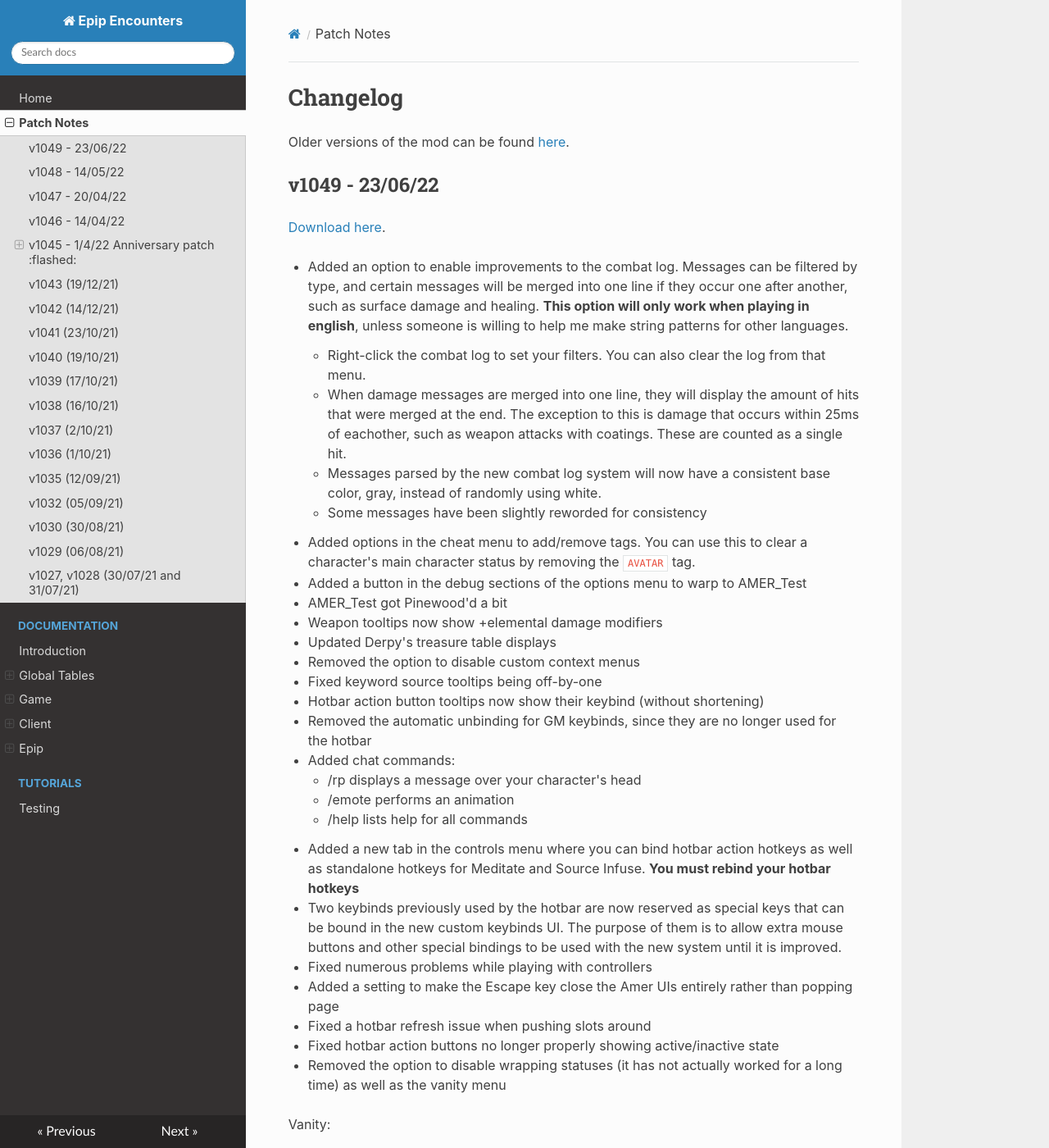
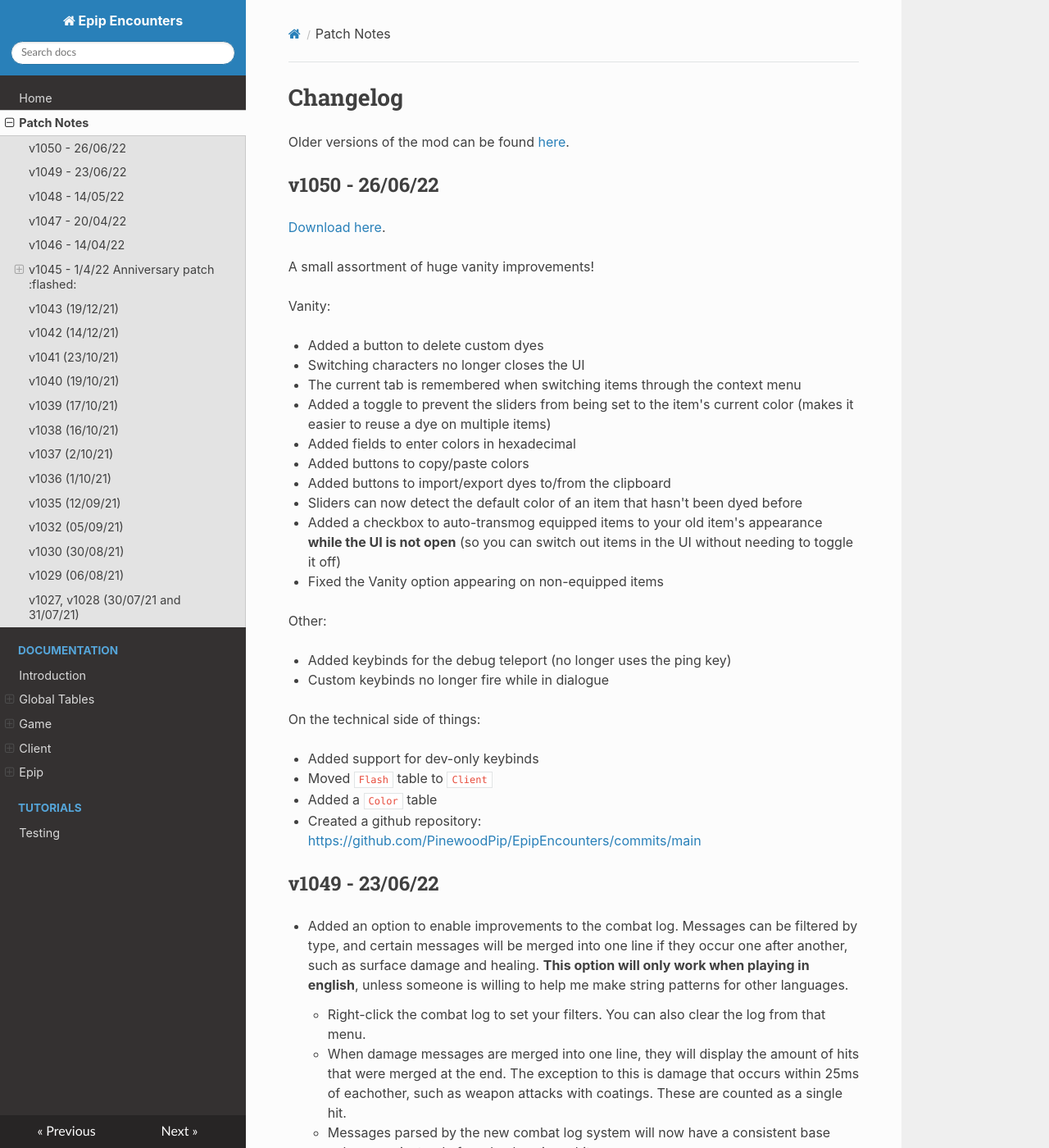
Before and after one commit to PinewoodPip/epip, an MkDocs documentation site: the page built from docs/patchnotes.md, in a window 1280 px wide and 1400 px high. Shown: the whole window at 82% size. Built offline with MkDocs 1.6.1, drawn with Linux system fonts in a browser that asks for light colours; nearby versions of some CDN libraries.

Commit message:
Add v1050 patchnotes

```diff
--- a/docs/patchnotes.md
+++ b/docs/patchnotes.md
@@ -2,8 +2,37 @@
 
 Older versions of the mod can be found [here](https://drive.google.com/drive/folders/13rN97wZFWoyaxgBDwtgxymenjXwezBF5?usp=sharing).
 
+## v1050 - 26/06/22
+[Download here](https://drive.google.com/file/d/1JQypHpj4SxP0C_61eDbuqbmfJJHt6uEO/view?usp=sharing).
+
+A small assortment of huge vanity improvements!
+
+Vanity:
+
+- Added a button to delete custom dyes
+- Switching characters no longer closes the UI
+- The current tab is remembered when switching items through the context menu
+- Added a toggle to prevent the sliders from being set to the item's current color (makes it easier to reuse a dye on multiple items)
+- Added fields to enter colors in hexadecimal
+- Added buttons to copy/paste colors
+- Added buttons to import/export dyes to/from the clipboard
+- Sliders can now detect the default color of an item that hasn't been dyed before
+- Added a checkbox to auto-transmog equipped items to your old item's appearance **while the UI is not open** (so you can switch out items in the UI without needing to toggle it off)
+- Fixed the Vanity option appearing on non-equipped items
+
+Other:
+
+- Added keybinds for the debug teleport (no longer uses the ping key)
+- Custom keybinds no longer fire while in dialogue
+
+On the technical side of things:
+
+- Added support for dev-only keybinds
+- Moved `Flash` table to `Client`
+- Added a `Color` table
+- Created a github repository: [https://github.com/PinewoodPip/EpipEncounters/commits/main](https://github.com/PinewoodPip/EpipEncounters/commits/main)
+
 ## v1049 - 23/06/22
-[Download here](https://drive.google.com/file/d/18GC23zThzYV7hyCM0eMkmVdUttD7tXUF/view?usp=sharing).
 
 - Added an option to enable improvements to the combat log. Messages can be filtered by type, and certain messages will be merged into one line if they occur one after another, such as surface damage and healing. **This option will only work when playing in english**, unless someone is willing to help me make string patterns for other languages.
 	- Right-click the combat log to set your filters. You can also clear the log from that menu.
```
Also changed, not shown: docs/index.md (+1 -1 lines).
